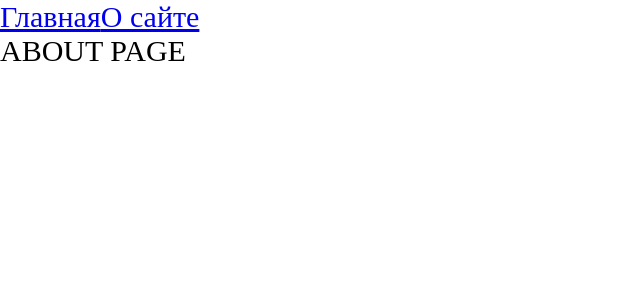
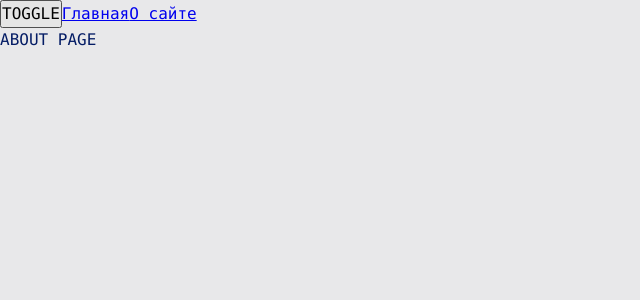
Before and after one commit to BearablePain/Project, a React app: page /about in a window 1280 px wide. Shown: the top 300 px of the page, without its empty margins (0-640 px from the left). Built offline with nearby package versions, Linux system fonts and the light colour scheme.

Commit message:
add theme

```diff
--- a/src/App.tsx
+++ b/src/App.tsx
@@ -1,21 +1,27 @@
-import { Suspense } from "react";
-import { Routes, Route, Link} from "react-router-dom";
-import './index.scss'
+import React, {Suspense} from 'react';
+import {Link, Route, Routes} from 'react-router-dom';
+import './styles/index.scss';
 
+import {useTheme} from "./theme/useTheme";
 import { AboutPageAsync } from "./pages/AboutPage/AboutPageAsync";
 import { MainPageAsync } from "./pages/MainPage/MainPageAsync";
+
 const App = () => {
+    const {theme, toggleTheme} = useTheme();
 
- return (<div className="app">
-  <Link to={'/'}>Главная</Link>
-  <Link to={'/about'}>О сайте</Link>
-  <Suspense fallback={<div>...Loading</div>}>
+    return (
+        <div className={`app ${theme}`}>
+            <button onClick={toggleTheme}>TOGGLE</button>
+            <Link to={'/'}>Главная</Link>
+            <Link to={'/about'}>О сайте</Link>
+            <Suspense fallback={<div>Loading...</div>}>
+                <Routes>
+                    <Route path={'/about'} element={<AboutPageAsync />} />
+                    <Route path={'/'} element={<MainPageAsync />} />
+                </Routes>
+            </Suspense>
+        </div>
+    );
+};
 
-  <Routes>
- <Route path={'/about'} element={<AboutPageAsync/>}/>
-  <Route path={'/'} element={<MainPageAsync/>} />
-
- </Routes>   </Suspense></div>)
-}
-
-export default App
+export default App;
--- a/src/index.tsx
+++ b/src/index.tsx
@@ -2,7 +2,10 @@
 import React from  'React'
 import App from "./App";
 import { BrowserRouter } from "react-router-dom";
+import ThemeProvider from "./theme/ThemeProvider";
 render(
-  <BrowserRouter><App/></BrowserRouter>,
+  <BrowserRouter
+  ><ThemeProvider><App/> </ThemeProvider>
+</BrowserRouter>,
     document.getElementById('root')
 )
--- /dev/null
+++ b/src/styles/index.scss
@@ -0,0 +1,13 @@
+@import "reset";
+@import "variables/global";
+@import "themes/normal";
+@import "themes/dark";
+
+.app {
+    font: var(--font-m);
+
+    background: var(--bg-color);
+    color: var(--primary-color);
+
+    min-height: 100vh;
+}
--- /dev/null
+++ b/src/styles/reset.scss
@@ -0,0 +1,14 @@
+* {
+    margin: 0;
+    padding: 0;
+    box-sizing: border-box;
+}
+
+input,
+button,
+textarea,
+select {
+    margin: 0;
+
+    font: inherit;
+}
--- /dev/null
+++ b/src/styles/themes/dark.scss
@@ -0,0 +1,5 @@
+.app.dark {
+    --bg-color: #090949;
+    --primary-color: #049604;
+    --secondary-color: #04ff04;
+}
--- /dev/null
+++ b/src/styles/themes/normal.scss
@@ -0,0 +1,5 @@
+:root {
+    --bg-color: #e8e8ea;
+    --primary-color: #041c65;
+    --secondary-color: #0449e0;
+}
--- /dev/null
+++ b/src/styles/variables/global.scss
@@ -0,0 +1,11 @@
+:root {
+    --font-family-main: Consolas, 'Times New Roman', Serif;
+
+    --font-size-m: 16px;
+    --font-line-m: 24px;
+    --font-m: var(--font-size-m) / var(--font-line-m) var(--font-family-main);
+
+    --font-size-l: 24px;
+    --font-line-l: 32px;
+    --font-l: var(--font-size-l) / var(--font-line-l) var(--font-family-main);
+}
--- /dev/null
+++ b/src/theme/ThemeContext.ts
@@ -0,0 +1,15 @@
+import {createContext} from "react";
+
+export enum Theme {
+    LIGHT = 'light',
+    DARK = 'dark'
+}
+
+export interface ThemeContextProps {
+    theme?: Theme;
+    setTheme?: (theme: Theme) => void
+}
+
+export const ThemeContext = createContext<ThemeContextProps>({})
+
+export const LOCAL_STORAGE_THEME_KEY = 'theme';
--- /dev/null
+++ b/src/theme/ThemeProvider.tsx
@@ -0,0 +1,21 @@
+import React, {FC, useMemo, useState} from 'react';
+import {LOCAL_STORAGE_THEME_KEY, Theme, ThemeContext} from './ThemeContext';
+
+const defaultTheme = localStorage.getItem(LOCAL_STORAGE_THEME_KEY) as Theme || Theme.LIGHT;
+
+const ThemeProvider: FC = ({children}) => {
+    const [theme, setTheme] = useState<Theme>(defaultTheme);
+
+    const defaultProps = useMemo(() => ({
+        theme: theme,
+        setTheme: setTheme,
+    }), [theme])
+
+    return (
+        <ThemeContext.Provider value={defaultProps}>
+            {children}
+        </ThemeContext.Provider>
+    );
+};
+
+export default ThemeProvider;
--- /dev/null
+++ b/src/theme/useTheme.ts
@@ -0,0 +1,22 @@
+import {LOCAL_STORAGE_THEME_KEY, Theme, ThemeContext} from "./ThemeContext";
+import {useContext} from "react";
+
+interface UseThemeResult {
+    toggleTheme: () => void;
+    theme: Theme;
+}
+
+export function useTheme(): UseThemeResult {
+    const {theme, setTheme} = useContext(ThemeContext);
+
+    const toggleTheme = () => {
+        const newTheme = theme === Theme.DARK ? Theme.LIGHT : Theme.DARK
+        setTheme(newTheme);
+        localStorage.setItem(LOCAL_STORAGE_THEME_KEY, newTheme);
+    }
+
+    return {
+        theme,
+        toggleTheme,
+    }
+}
```
